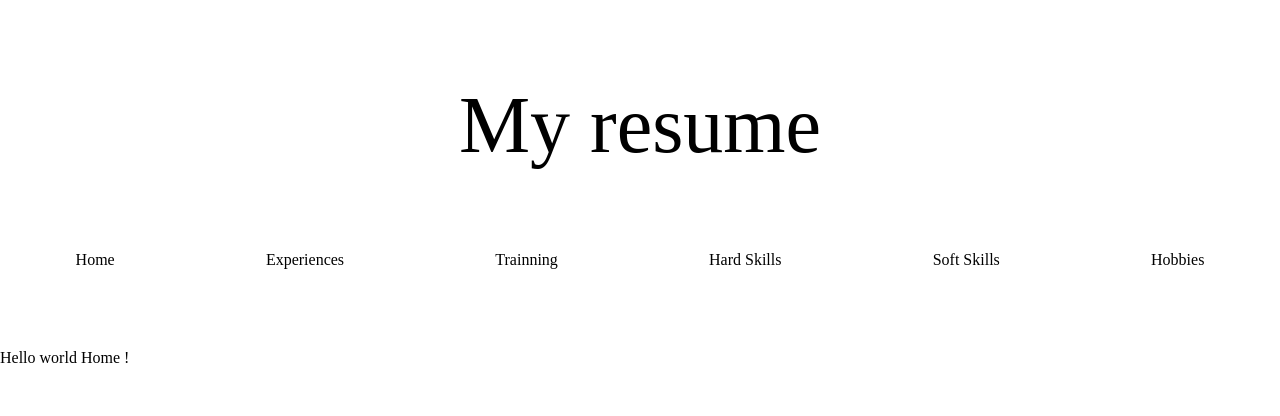
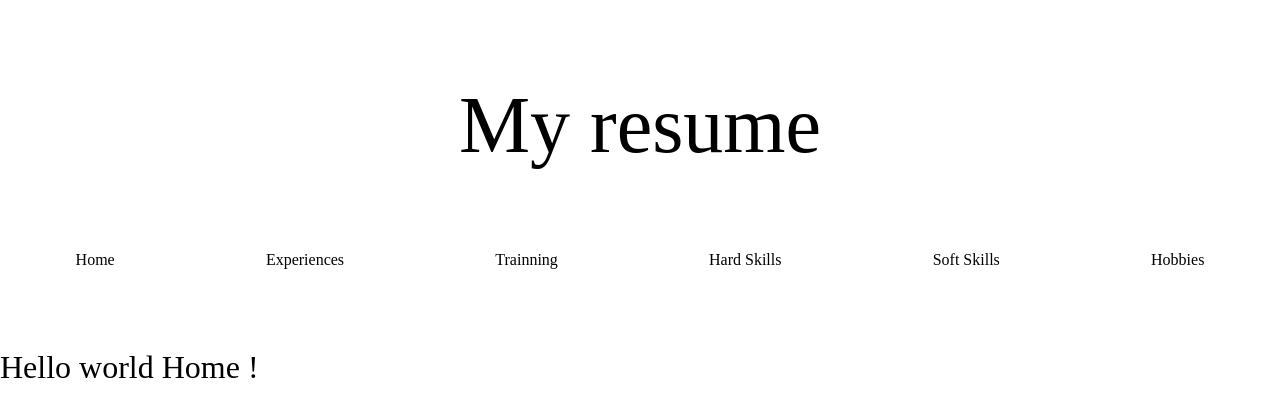
Before and after one commit to Adrien-Gontier/My-resume, a React (Vite) app: page /home in a window 1280 px wide. Shown: the top 416 px of the page. Built offline with nearby package versions, Linux system fonts and the light colour scheme.

Commit message:
Update Home.jsx
ClassName added.

```diff
--- a/src/routes/Home.jsx
+++ b/src/routes/Home.jsx
@@ -2,6 +2,6 @@
 
 export default function Home() {
   return (
-    <div>Hello world Home !</div>
+    <div className="home">Hello world Home !</div>
   )
 }
```
